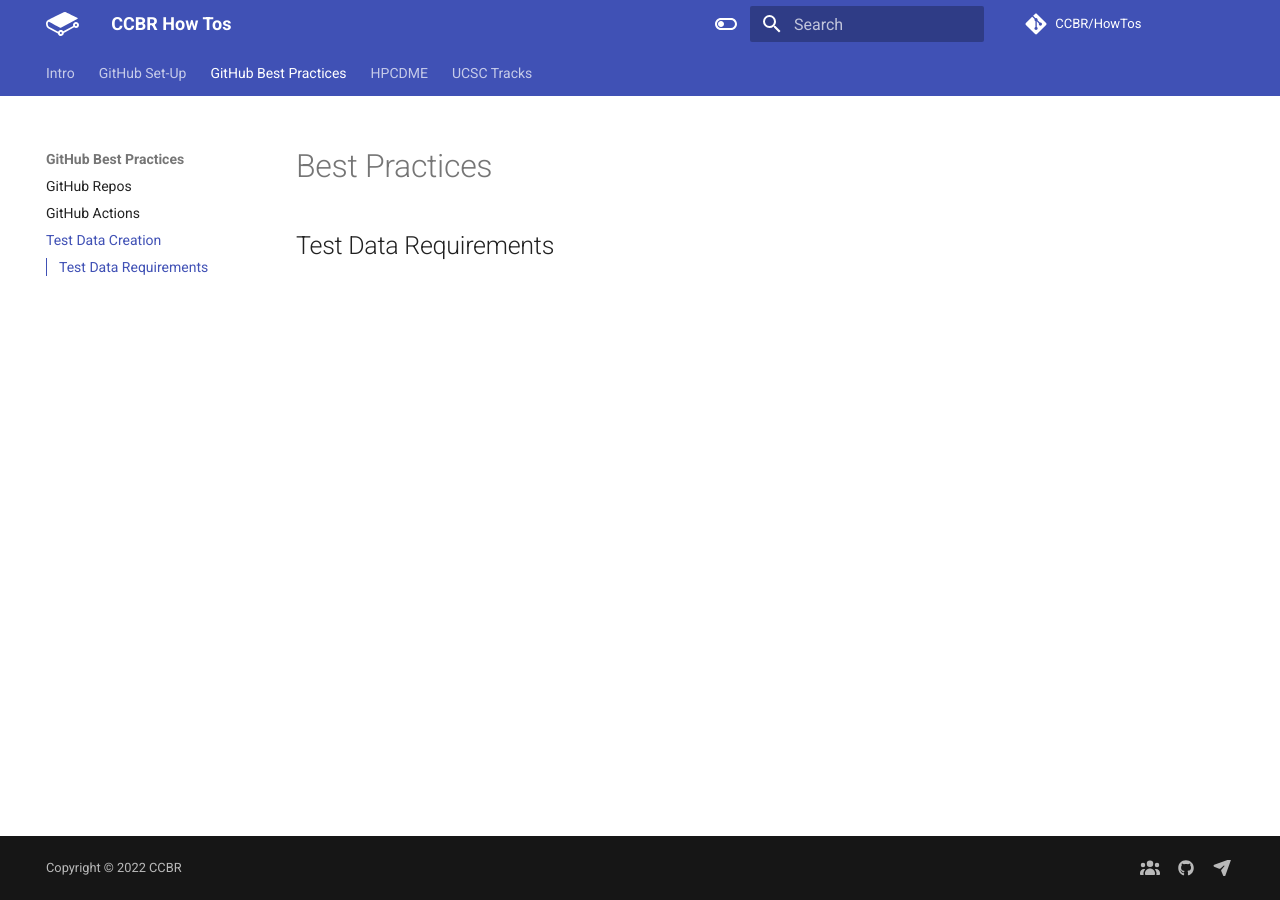
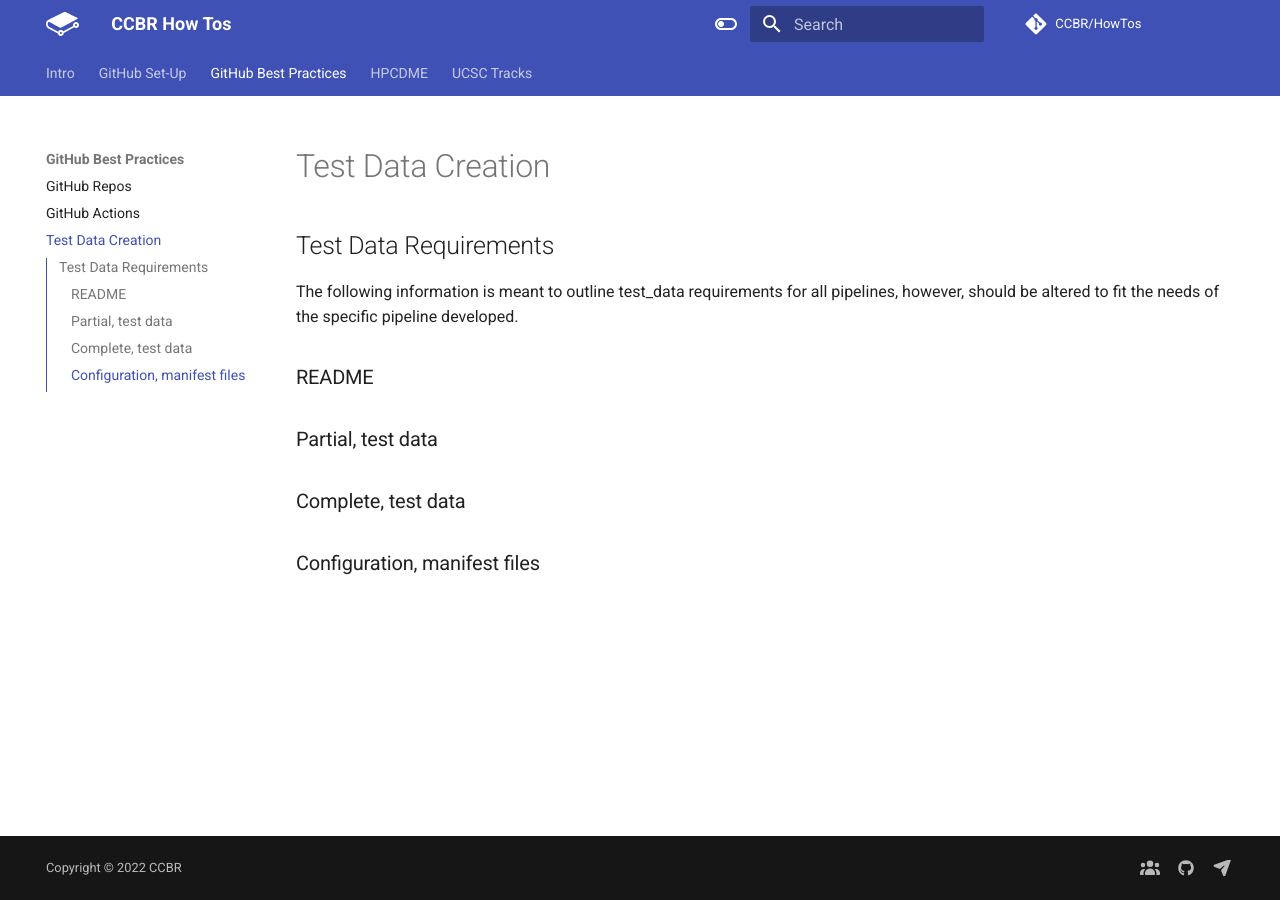
Before and after one commit to escauley/HowTos, an MkDocs documentation site: the page built from docs/GitHub/sop_testdata.md, in a window 1280 px wide. Built offline with MkDocs 1.6.1 and Material for MkDocs 9.7.7, drawn with Linux system fonts in a browser that asks for light colours; comment, search, counter and statistics services are not loaded; the version menu is left out.

Commit message:
expand best practices

```diff
--- a/docs/GitHub/sop_testdata.md
+++ b/docs/GitHub/sop_testdata.md
@@ -1,2 +1,16 @@
-# Best Practices
 ## Test Data Requirements
+
+The following information is meant to outline test_data requirements for all pipelines, however, should be altered to fit the needs of the specific pipeline developed.
+
+### README
+
+
+### Partial, test data
+
+
+
+### Complete, test data
+
+
+
+### Configuration, manifest files
```
Also changed, not shown: docs/GitHub/sop_actions.md (+0 -1 lines), docs/GitHub/sop_repo.md (+17 -14 lines).
